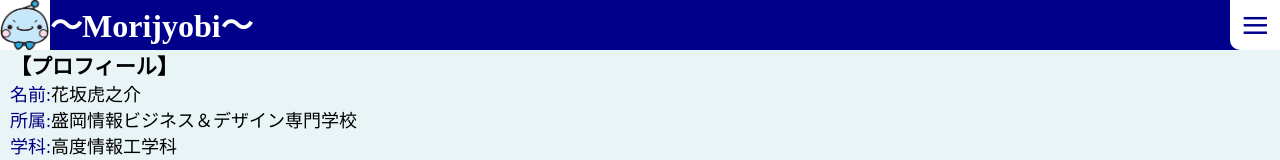
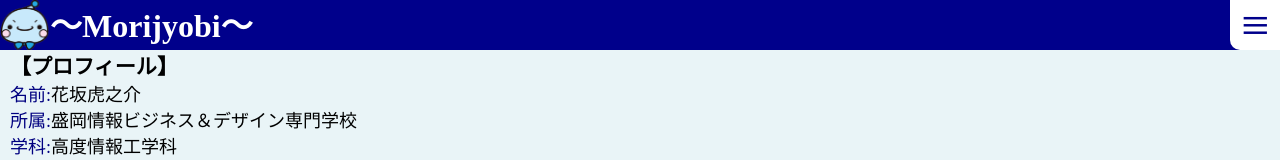
Before and after one commit to tora87/team_project, a plain HTML site: page tora.html in a window 1280 px wide. Shown: the top 160 px of the page. Drawn offline with Linux system fonts and the light colour scheme.

Commit message:
add newJyobi and change code

```diff
--- a/tora.html
+++ b/tora.html
@@ -8,7 +8,7 @@
 </head>
 <body>
     <div class="header">
-        <img src="./img/jyobi.jpg" alt="ジョビジョビ君" width="50" height="50">
+        <img src="./img/newJyobi.png" alt="ジョビジョビ君" width="50" height="50">
         <h1>～Morijyobi～</h1>
         <div id="ham-menu">
             <ul>
```
Also changed, not shown: img/newJyobi.png (added).
